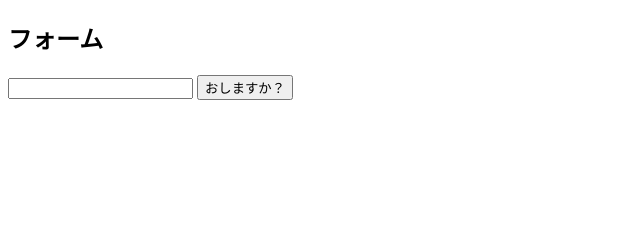
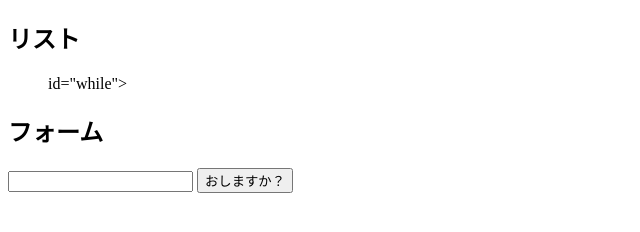
Before and after one commit to atsushi461/web1-12, a plain HTML site: page index.html in a window 1280 px wide. Shown: the whole page, without its empty margins (0-640 px from the left). Drawn offline with Linux system fonts and the light colour scheme.

Commit message:
Update index.html

```diff
--- a/index.html
+++ b/index.html
@@ -6,6 +6,8 @@
 
 <body>
  <section>
+  <h1>リスト</h1>
+  <ul> id="while"></ul>
    <h1>フォーム</h1>
    <form action="#" id="form">
     <input type="text" name="word">
```
